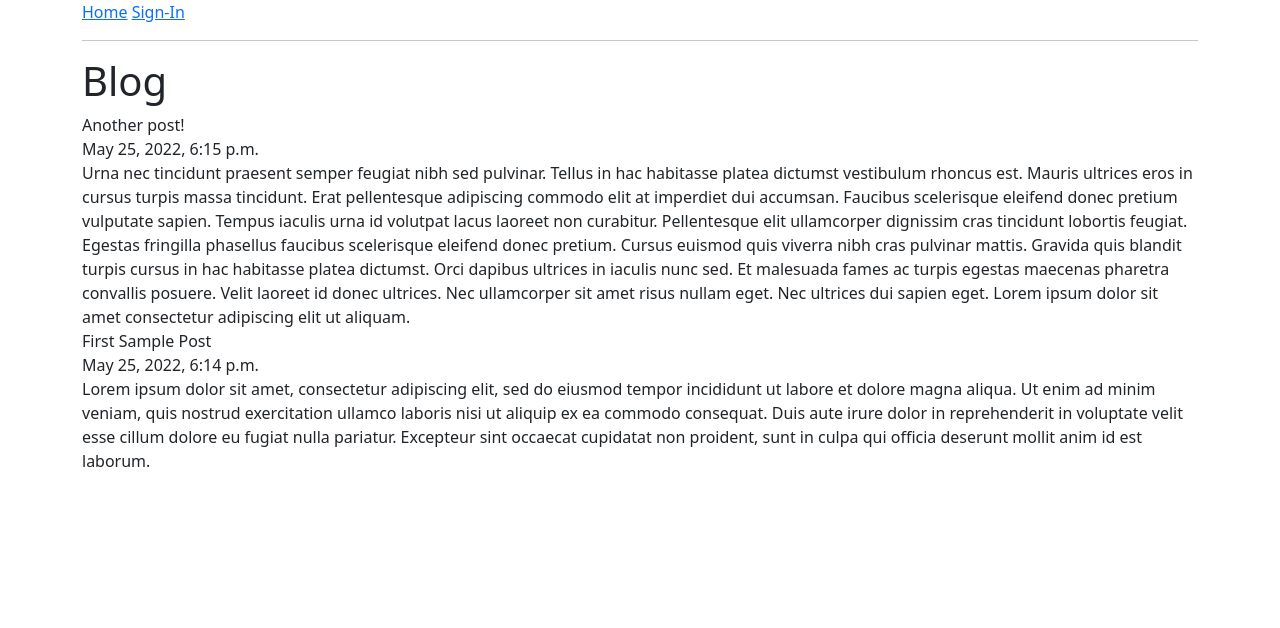
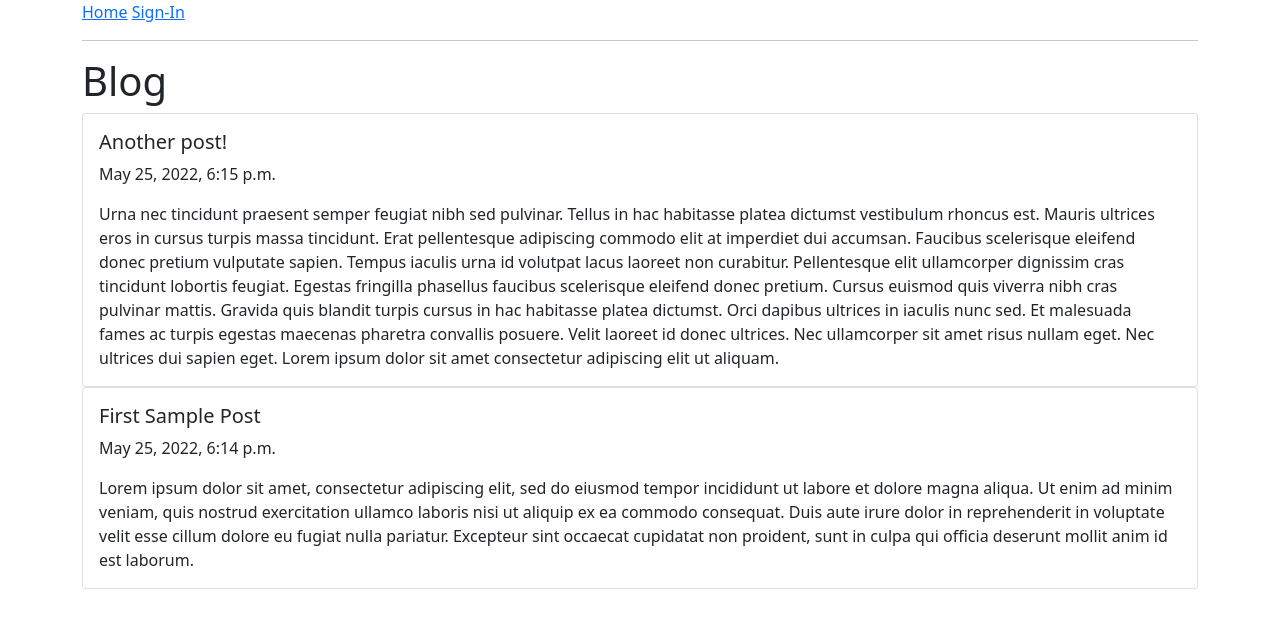
Before and after one commit to hemzi/blog, a Django app: page / in a window 1280 px wide. Shown: the top 628 px of the page. Run offline with Django 4.2, Linux system fonts and the light colour scheme; data comes from the database, SQL or seed files in the repository.

Commit message:
a little bootstrap decoration!

```diff
--- a/blog_app/templates/blog_app/_posts.html
+++ b/blog_app/templates/blog_app/_posts.html
@@ -1,7 +1,9 @@
   {% for post in posts %}
-  <div>
-    <div>{{ post.title }}</div>
-    <div>{{ post.created }}</div>
-    <div>{{ post.body }}</div>
+  <div class="card">
+    <div class="card-body">
+      <h5 class="card-title">{{ post.title }}</h5>
+      <p class="card-text">{{ post.created }}</p>
+      <div>{{ post.body }}</div>
+    </div>
   </div>
   {% endfor %}
```
